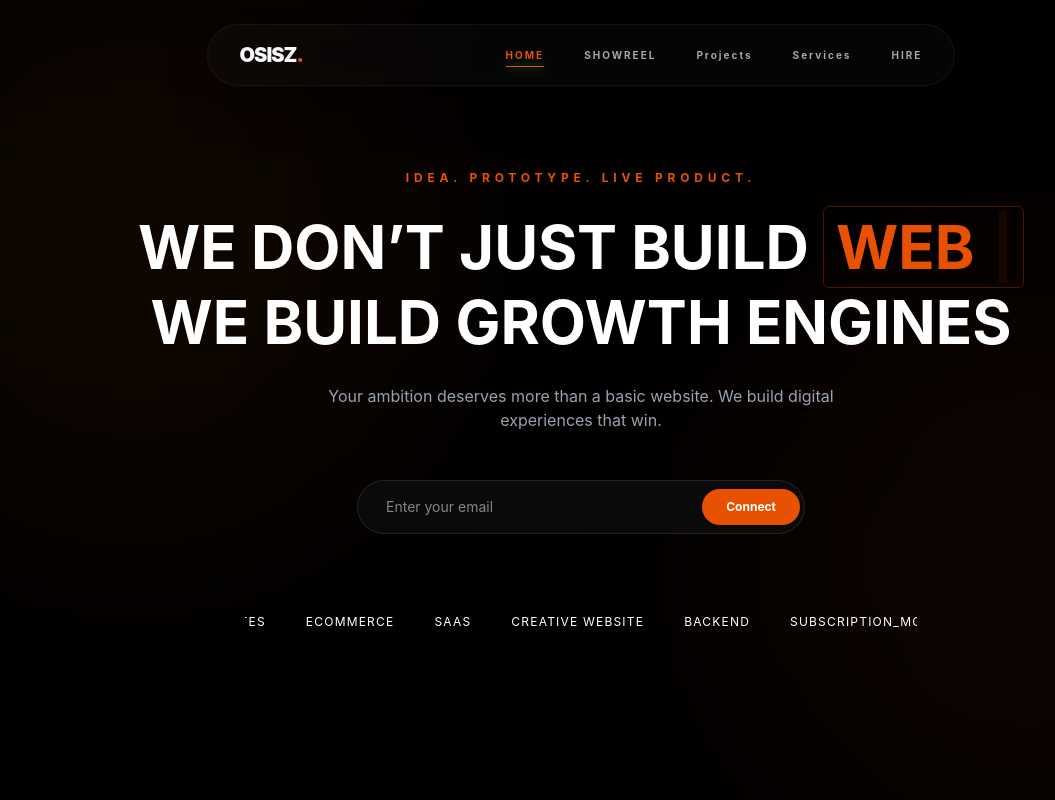
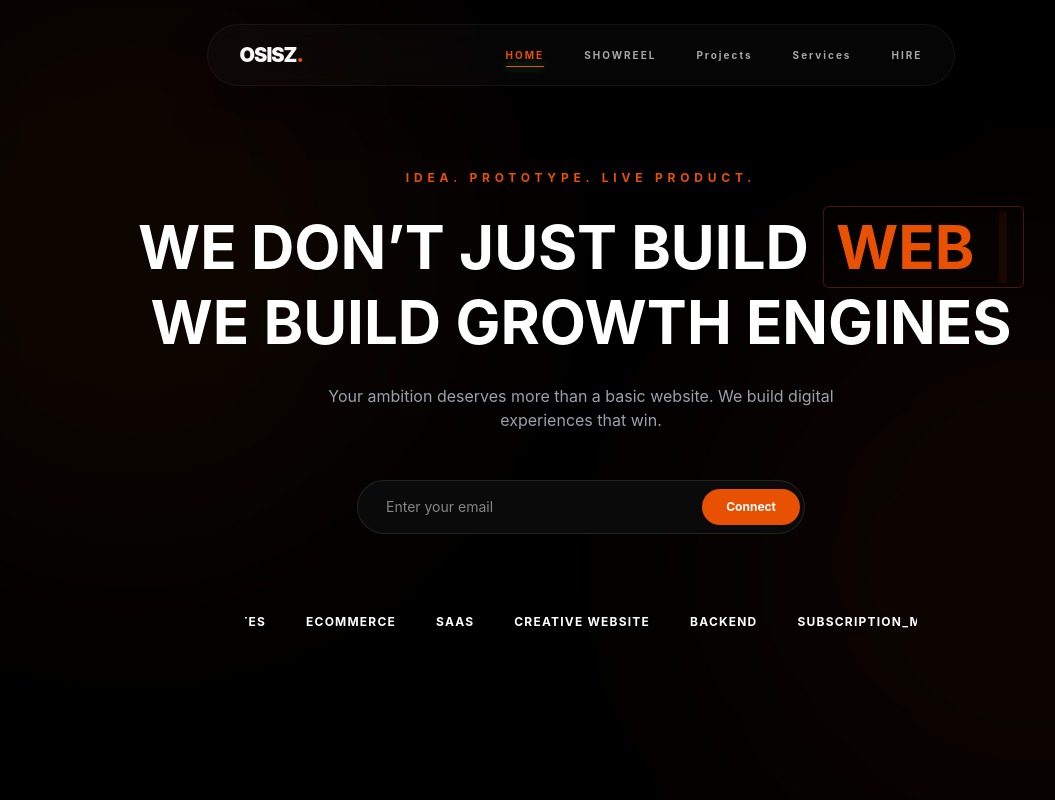
Before and after one commit to aditya02x/OWN, a React (Vite) app in the folder Frontend/: page / in a window 1280 px wide. Shown: the top 800 px of the page, without its empty margins (59-1114 px from the left). Built offline with nearby package versions, Linux system fonts and the light colour scheme.

Commit message:
changes done for today

```diff
--- a/Frontend/src/pages/Hero.jsx
+++ b/Frontend/src/pages/Hero.jsx
@@ -124,7 +124,7 @@ const Hero = () => {
   {status === "loading"
     ? "Sending..."
     : status === "success"
-    ? "Done ✓"
+    ? "Done  ✓"
     : status === "error"
     ? "Retry"
     : "Connect"}
@@ -133,7 +133,7 @@ const Hero = () => {
         </motion.div>
 
         {/* MARQUEE */}
-        <div className="mt-20 w-full max-w-2xl overflow-hidden">
+        <div className="mt-20 w-full max-w-2xl overflow-hidden font-bold">
           <div className="flex whitespace-nowrap">
             <motion.div
               animate={{ x: ["0%", "-50%"] }}
```
